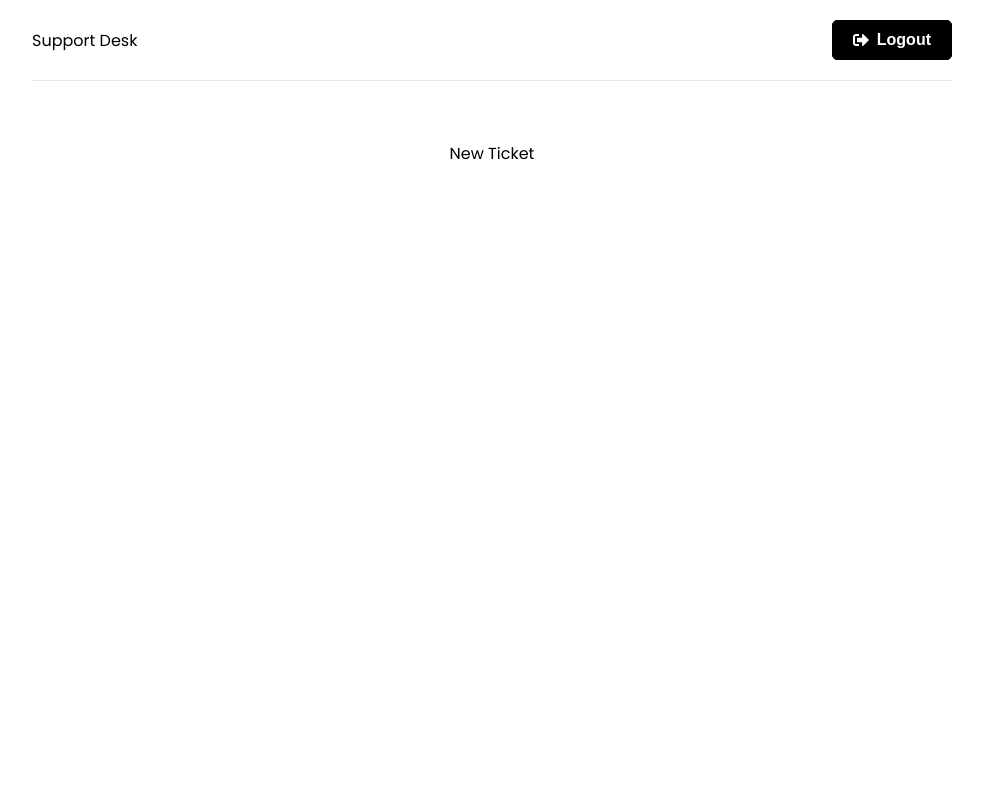
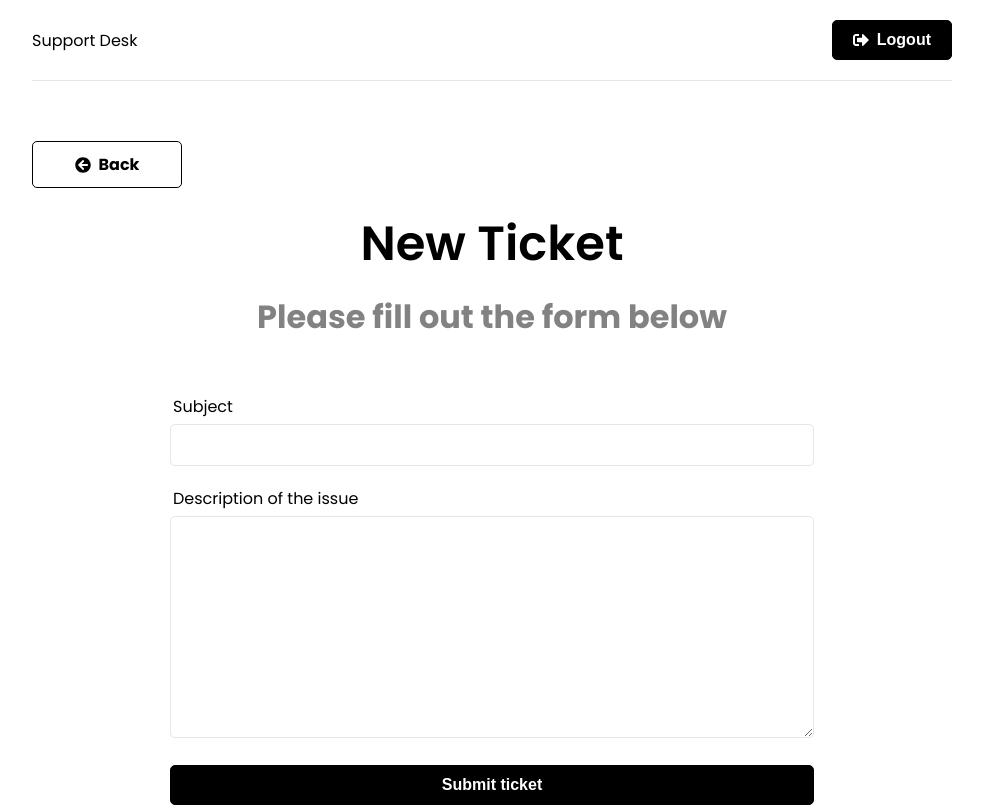
Before and after one commit to annadevelops/support-desk, a React (Create React App) app in the folder frontend/: page /new-ticket in a window 1280 px wide. Shown: the whole page, without its empty margins (148-1131 px from the left). Built offline with nearby package versions, Linux system fonts and the light colour scheme; sample sign-in values are in the browser's storage.

Commit message:
Add tickets to redux and post to backend to save new tickets. Add backbutton component

```diff
--- a/frontend/src/app/store.js
+++ b/frontend/src/app/store.js
@@ -1,8 +1,10 @@
 import { configureStore } from '@reduxjs/toolkit'
 import authReducer from '../features/auth/authSlice'
+import ticketsReducer from '../features/tickets/ticketsSlice'
 
 export const store = configureStore({
   reducer: {
-    auth: authReducer
+    auth: authReducer,
+    tickets: ticketsReducer
   }
 })
--- /dev/null
+++ b/frontend/src/components/BackButton.jsx
@@ -0,0 +1,11 @@
+import { FaArrowCircleLeft } from 'react-icons/fa'
+import { Link } from 'react-router-dom'
+
+function BackButton({url}) {
+  return (
+    <Link to={url} className='btn btn-reverse btn-back'>
+        <FaArrowCircleLeft /> Back
+    </Link>
+  )
+}
+export default BackButton
--- /dev/null
+++ b/frontend/src/features/tickets/ticketsService.js
@@ -0,0 +1,21 @@
+import  axios from 'axios'
+
+const API_URL = '/api/tickets'
+
+
+const createTicket = async (ticket, token) => {
+    const config = {
+        headers: {
+            Authorization: `Bearer ${token}`
+        }
+    }
+        const response = await axios.post(API_URL, ticket, config)
+        localStorage.setItem('ticket', JSON.stringify(response.data))
+        return response.data
+}
+
+const ticketsService = {
+    createTicket,
+}
+
+export default ticketsService
--- /dev/null
+++ b/frontend/src/features/tickets/ticketsSlice.js
@@ -0,0 +1,39 @@
+import { createAsyncThunk, createSlice } from "@reduxjs/toolkit";
+import ticketsService from "./ticketsService";
+
+const initialState = {
+    isSuccess: false,
+    isError: false,
+    tickets: [],
+    ticket: {},
+    message: ''
+}
+
+export const createTicket = createAsyncThunk('tickets/createTicket', async (ticket, thunkAPI) => {
+    try {
+        const token = thunkAPI.getState().auth.user.token
+        return await ticketsService.createTicket(ticket, token)
+    } catch (error) {
+        const message = (error.response && error.response.data && error.response.data.message) || error.message || error.toString()
+        return thunkAPI.rejectWithValue(message)
+    }
+})
+
+const ticketsSlice = createSlice({
+    name: 'tickets',
+    initialState,
+    reducers: {},
+    extraReducers: builder => {
+        builder
+        .addCase(createTicket.fulfilled, (state, action) => {
+            state.isSuccess = true
+            state.ticket = action.payload
+        })
+        .addCase(createTicket.rejected, (state, action) => {
+            state.isError = true
+            state.message = action.payload
+        })
+    }
+})
+
+export default ticketsSlice.reducer
--- a/frontend/src/pages/NewTicket.jsx
+++ b/frontend/src/pages/NewTicket.jsx
@@ -1,6 +1,58 @@
+import { useState } from "react"
+import { useSelector, useDispatch } from "react-redux"
+import { createTicket } from "../features/tickets/ticketsSlice"
+import BackButton from "../components/BackButton"
+
 function NewTicket() {
+    const [ticketData, setTicketData] = useState({
+        subject: '',
+        body: ''
+    })
+
+    const { subject, body } = ticketData
+
+    const dispatch = useDispatch()
+
+    const onSubmit = (e) => {
+        e.preventDefault()
+        const newTicket = {
+            subject,
+            body
+        }
+        dispatch(createTicket(newTicket))
+    }
+
+    const onChange = (e) => {
+        setTicketData((prevState) => ({
+            ...prevState,
+            [e.target.id]: e.target.value
+        }))
+    }
   return (
-      <div>New Ticket</div>
+      <>
+      <BackButton url='/' />
+      <section className='heading'>
+          <h1>New Ticket</h1>
+          <p>Please fill out the form below</p>
+        </section>
+        <section className="form">
+            <form onSubmit={onSubmit}>
+                <div className="form-group">
+                    <label htmlFor="subject">Subject</label>
+                    <input type="text"  name="subject" id="subject" value={subject} onChange={onChange}/>
+                </div>
+                <div className="form-group">
+                    <label htmlFor="body">Description of the issue</label>
+                    <textarea className='form-control' name="body" id="body" cols="30" rows="10" value={body} onChange={onChange}></textarea>
+                </div>
+                <div className="form-group">
+                    <button className="btn btn-block">
+                        Submit ticket
+                    </button>
+                </div>
+            </form>
+        </section>
+    </>
   )
 }
 export default NewTicket
```
